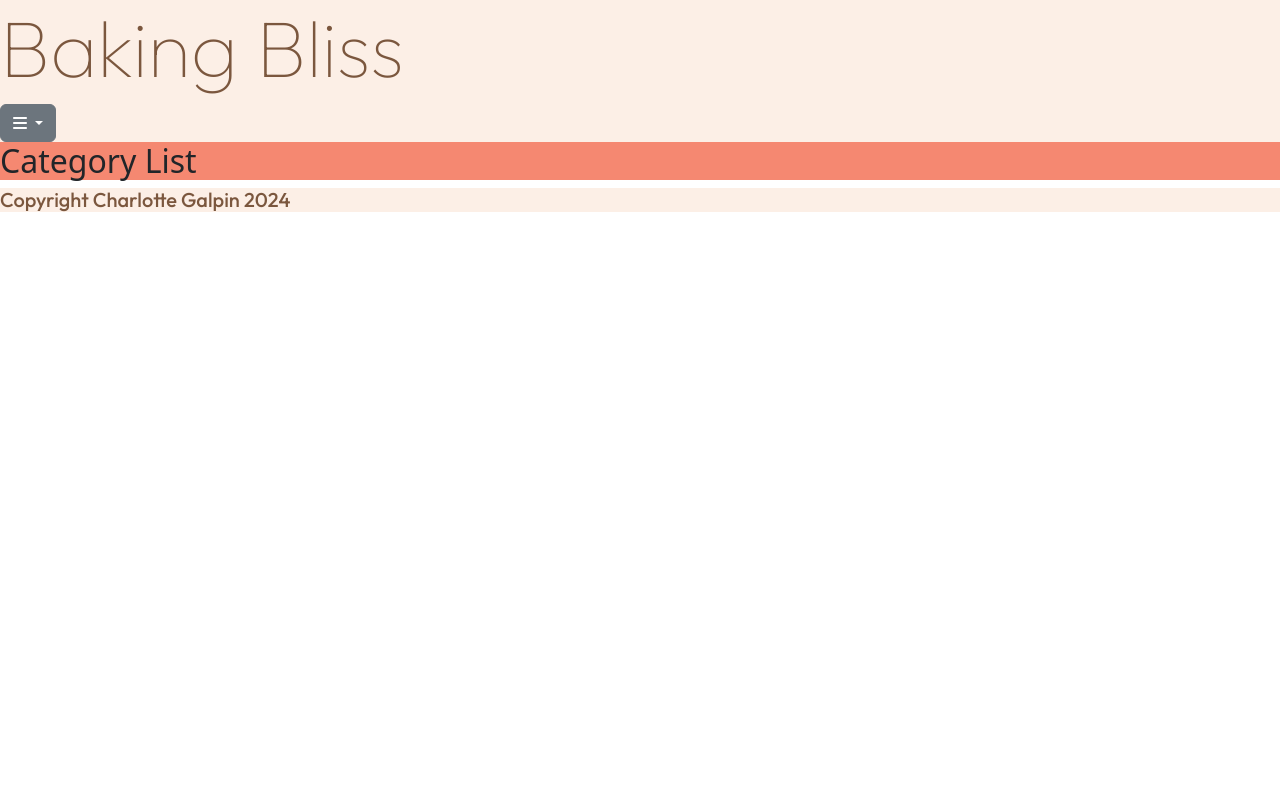
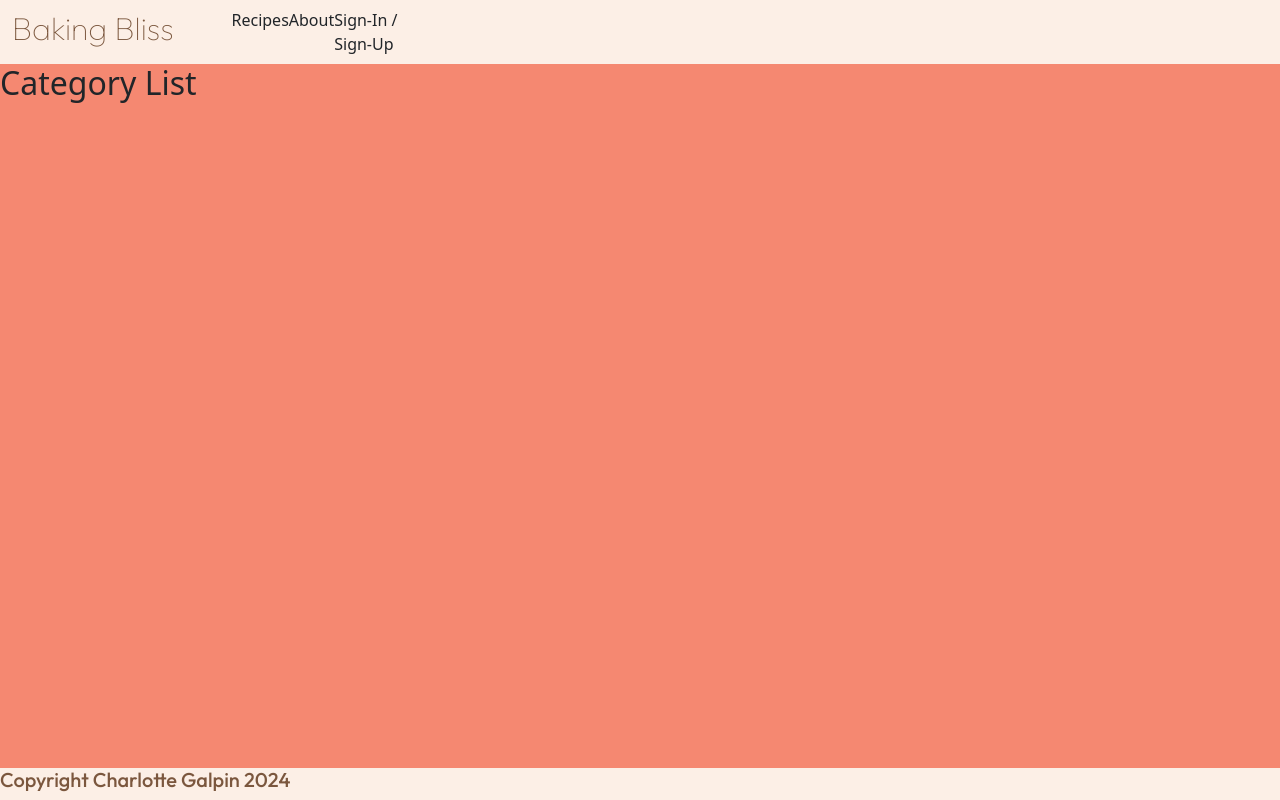
Before and after one commit to cgalpin92/pp4_django_project_baking_bliss, a Django app: page / in a window 1280 px wide. Run offline with Django 4.2, Linux system fonts and the light colour scheme; data that the repository does not hold is empty; some libraries are stand-ins or nearby versions; some web fonts are replaced.

Commit message:
adds bootstrap styling to nav menu

```diff
--- a/static/css/style.css
+++ b/static/css/style.css
@@ -1,7 +1,17 @@
 @import url('https://fonts.googleapis.com/css2?family=Comfortaa:wght@300..700&family=Outfit:wght@100..900&family=Playfair+Display:ital,wght@0,400..900;1,400..900&display=swap');
 
+body {
+    min-height: 100vh;
+    display: flex;
+    flex-direction: column;
+}
+
+footer {
+    margin-top: auto;
+}
+
 h1 {
-    font-size: 500%;
+    font-size: 200%;
     font-weight: 5;
 }
 
--- a/templates/base.html
+++ b/templates/base.html
@@ -16,27 +16,36 @@
     <link rel="stylesheet" href="{% static 'css/style.css' %}">
 </head>
 
-<body>
+<body class="main-color">
     <!-- Header -->
     <header class="cream-color">
-        <h1 class="brown-color font-one">Baking Bliss</h1>
-        <nav>
-            <div class="dropdown">
-                <button class="btn btn-secondary dropdown-toggle" type="button" data-bs-toggle="dropdown"
-                    aria-expanded="false">
-                    <i class="fa-solid fa-bars"></i>
-                </button>
-                <ul class="dropdown-menu">
-                    <li><button class=" dropdown-item" type="button">Recipes</button></li>
-                    <li><button class="dropdown-item" type="button">About</button></li>
-                    <li><button class="dropdown-item" type="button">Sign-In / Sign-Up</button></li>
-                </ul>
+        <nav class="navbar navbar-expand-lg">
+            <div class="container-fluid">
+                <div class="row">
+                    <div class="col align-self-center">
+                        <h1 class="brown-color font-one">Baking Bliss</h1>
+                    </div>
+                    <div class="col">
+                        <button class="navbar-toggler" type="button" data-bs-toggle="collapse"
+                            data-bs-target="#navbarText" aria-controls="#navbarText" aria-expanded="false"
+                            aria-label="Toggle navigation">
+                            <span class="navbar-toggler-icon"></span>
+                        </button>
+                        <div class="collapse navbar-collapse" id="navbarText">
+                            <ul class="navbar-nav me-auto mb-2 mb-lg-0">
+                                <li class="nav-item">Recipes</li>
+                                <li class="nav-item">About</li>
+                                <li class="nav-item">Sign-In / Sign-Up</li>
+                            </ul>
+                        </div>
+                    </div>
+                </div>
             </div>
         </nav>
     </header>
 
     <!-- Main Content -->
-    <main class="main-color">
+    <main>
         {% block content %}
         <!-- Content goes here -->
         {% endblock content %}
```
